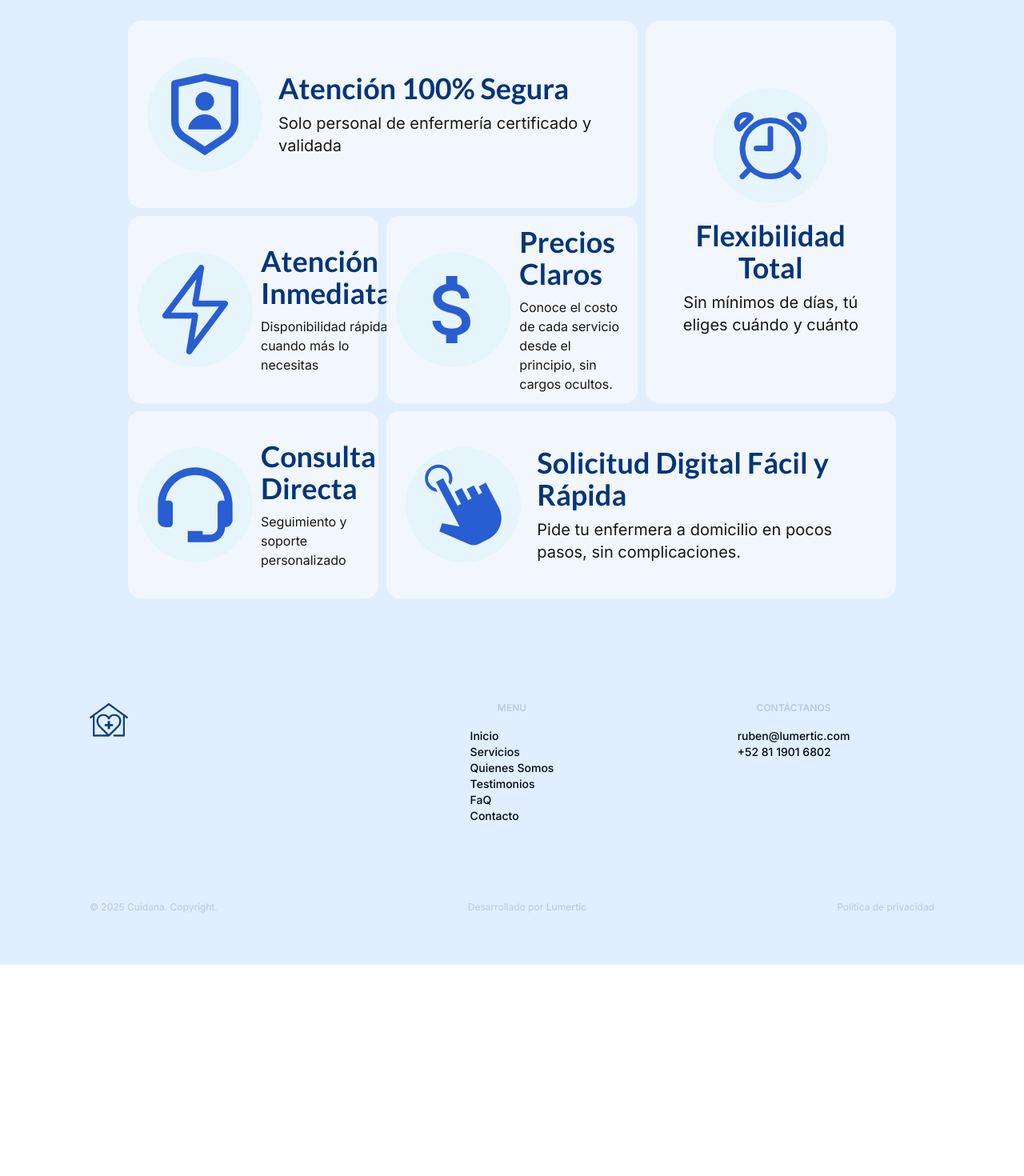
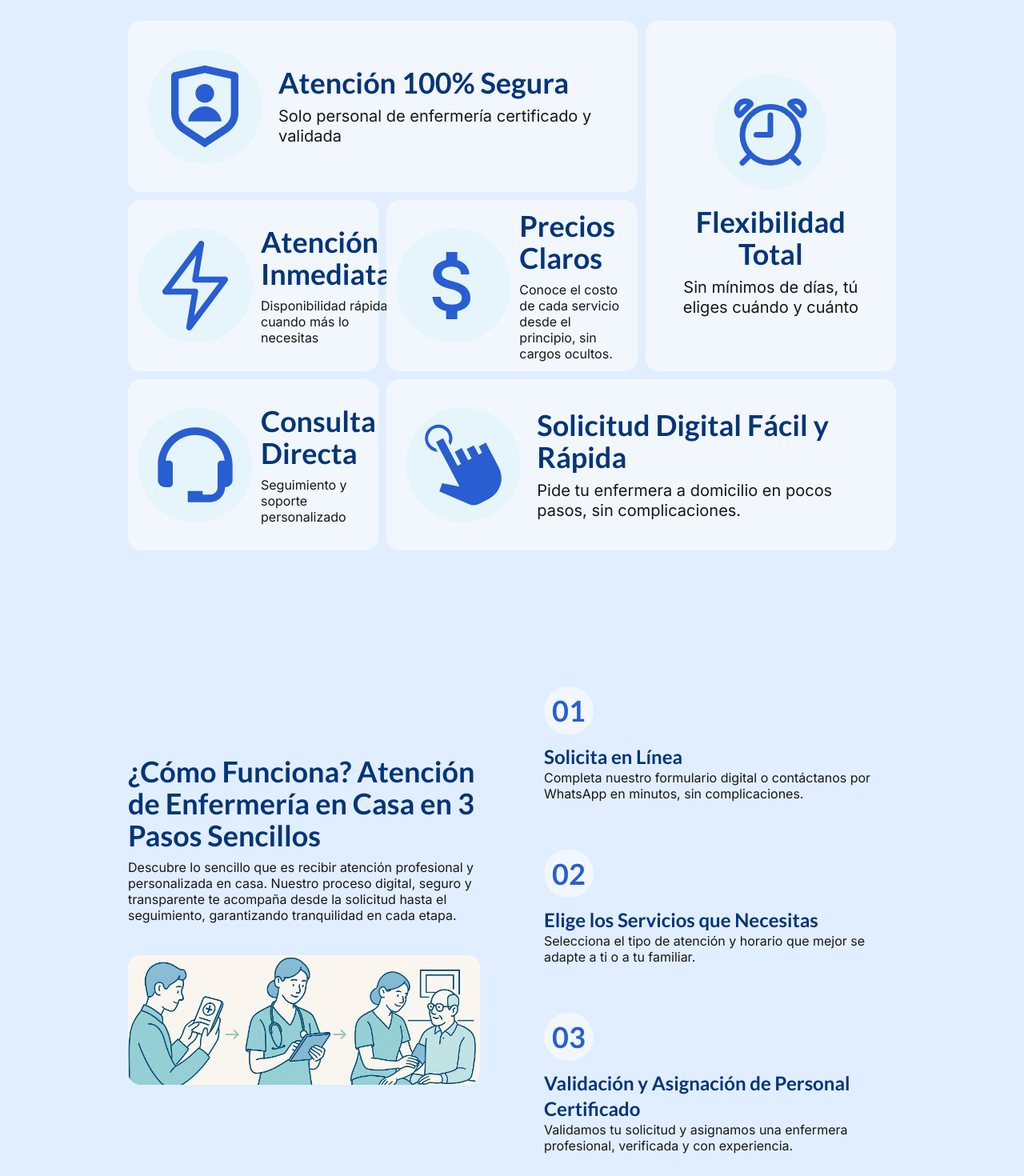
Before and after one commit to rt885/cuidana, a Next.js app: page / in a window 1280 px wide. Shown: the part 2580-4050 px from the top of the page at 80% size. Before the commit the page ends 3786 px from the top, so only its background shows below. Built offline with nearby package versions, Linux system fonts and the light colour scheme.

Commit message:
Add HowItWorks component with step-by-step guide for home nursing care

```diff
--- a/src/app/page.js
+++ b/src/app/page.js
@@ -4,6 +4,7 @@ import HomeVideo from "@/components/Home/HomeVideo";
 import Services from "@/components/Home/ServicesSection";
 import TestimonialSection from "@/components/TestimonialSection";
 import Benefits from "@/components/Home/Benefits";
+import HowItWorks from "@/components/Home/HowItWorks";
 
 export default function Home() {
   return (
@@ -14,6 +15,7 @@ export default function Home() {
       <Services />
       <TestimonialSection />
       <Benefits />
+      <HowItWorks />
     </>
   );
 }
--- a/src/components/home/Benefits.js
+++ b/src/components/home/Benefits.js
@@ -23,7 +23,7 @@ const Benefits = () => {
             <h4 className="text-primary-text font-lato text-4xl font-bold">
               Atención 100% Segura
             </h4>
-            <p className="text-xl">
+            <p className="text-xl leading-tight">
               Solo personal de enfermería certificado y validada
             </p>
           </div>
@@ -37,7 +37,7 @@ const Benefits = () => {
             <h4 className="text-primary-text font-lato text-4xl font-bold text-center">
               Flexibilidad Total
             </h4>
-            <p className="text-xl text-center">
+            <p className="text-xl leading-tight text-center">
               Sin mínimos de días, tú eliges cuándo y cuánto
             </p>
           </div>
@@ -51,7 +51,7 @@ const Benefits = () => {
             <h4 className="text-primary-text font-lato text-4xl font-bold">
               Atención Inmediata
             </h4>
-            <p>Disponibilidad rápida cuando más lo necesitas</p>
+            <p className="leading-tight">Disponibilidad rápida cuando más lo necesitas</p>
           </div>
         </div>
 
@@ -63,7 +63,7 @@ const Benefits = () => {
             <h4 className="text-primary-text font-lato text-4xl font-bold">
               Precios Claros
             </h4>
-            <p>
+            <p className="leading-tight">
               Conoce el costo de cada servicio desde el principio, sin cargos
               ocultos.
             </p>
@@ -78,7 +78,7 @@ const Benefits = () => {
             <h4 className="text-primary-text font-lato text-4xl font-bold">
               Consulta Directa
             </h4>
-            <p>Seguimiento y soporte personalizado</p>
+            <p className="leading-tight">Seguimiento y soporte personalizado</p>
           </div>
         </div>
 
@@ -90,7 +90,7 @@ const Benefits = () => {
             <h4 className="text-primary-text font-lato text-4xl font-bold">
               Solicitud Digital Fácil y Rápida
             </h4>
-            <p className="text-xl">
+            <p className="text-xl leading-tight">
               Pide tu enfermera a domicilio en pocos pasos, sin complicaciones.
             </p>
           </div>
--- /dev/null
+++ b/src/components/home/HowItWorks.js
@@ -0,0 +1,67 @@
+import Image from "next/image";
+import Link from "next/link";
+
+const HowItWorks = () => {
+  return (
+    <section className="bg-secondary-background">
+      <div className="bg-main-background px-40 py-20 grid lg:grid-cols-2 gap-x-20 rounded-b-[56px]">
+      <div className="flex flex-col gap-y-10 my-auto">
+        <div className="flex flex-col gap-y-2.5">
+          <h2 className="text-primary-text font-lato text-4xl font-bold">
+            ¿Cómo Funciona? Atención de Enfermería en Casa en 3 Pasos Sencillos
+          </h2>
+          <p className="leading-tight">
+            Descubre lo sencillo que es recibir atención profesional y
+            personalizada en casa. Nuestro proceso digital, seguro y
+            transparente te acompaña desde la solicitud hasta el seguimiento,
+            garantizando tranquilidad en cada etapa.
+          </p>
+        </div>
+        <div>
+          <Image
+            src="/images/Home/como-funciona.png"
+            alt="Cómo funciona Cuidana"
+            width={500}
+            height={300}
+            className="rounded-2xl w-full"
+          />
+        </div>
+      </div>
+
+      <div className="flex flex-col gap-y-10">
+        <div className="flex flex-col gap-y-3 py-2.5">
+          <div className="h-fit w-fit bg-secondary-background rounded-full flex items-center justify-center">
+            <p className="font-lato text-primary-blue text-4xl p-2.5 font-bold">01</p>
+          </div>
+          <div className="">
+            <h4 className="font-lato font-bold text-primary-text text-2xl">Solicita en Línea</h4>
+            <p className="leading-tight">Completa nuestro formulario digital o contáctanos por WhatsApp en minutos, sin complicaciones.</p>
+          </div>
+        </div>
+
+        <div className="flex flex-col gap-y-3 py-2.5">
+          <div className="h-fit w-fit bg-secondary-background rounded-full flex items-center justify-center">
+            <p className="font-lato text-primary-blue text-4xl p-2.5 font-bold">02</p>
+          </div>
+          <div className="">
+            <h4 className="font-lato font-bold text-primary-text text-2xl">Elige los Servicios que Necesitas</h4>
+            <p className="leading-tight">Selecciona el tipo de atención y horario que mejor se adapte a ti o a tu familiar.</p>
+          </div>
+        </div>
+
+        <div className="flex flex-col gap-y-3 py-2.5">
+          <div className="h-fit w-fit bg-secondary-background rounded-full flex items-center justify-center">
+            <p className="font-lato text-primary-blue text-4xl p-2.5 font-bold">03</p>
+          </div>
+          <div className="">
+            <h4 className="font-lato font-bold text-primary-text text-2xl">Validación y Asignación de Personal Certificado</h4>
+            <p className="leading-tight">Validamos tu solicitud y asignamos una enfermera profesional, verificada y con experiencia.</p>
+          </div>
+        </div>
+      </div>
+      </div>
+    </section>
+  );
+};
+
+export default HowItWorks;
```
Also changed, not shown: public/images/Home/como-funciona.png (added).
